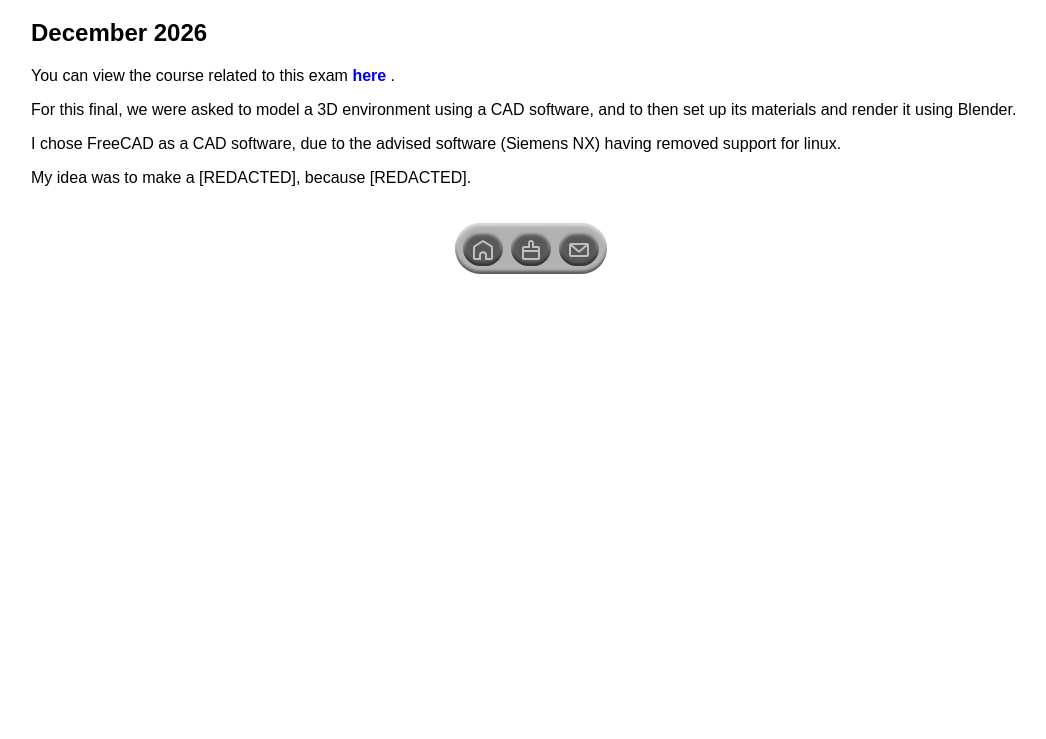
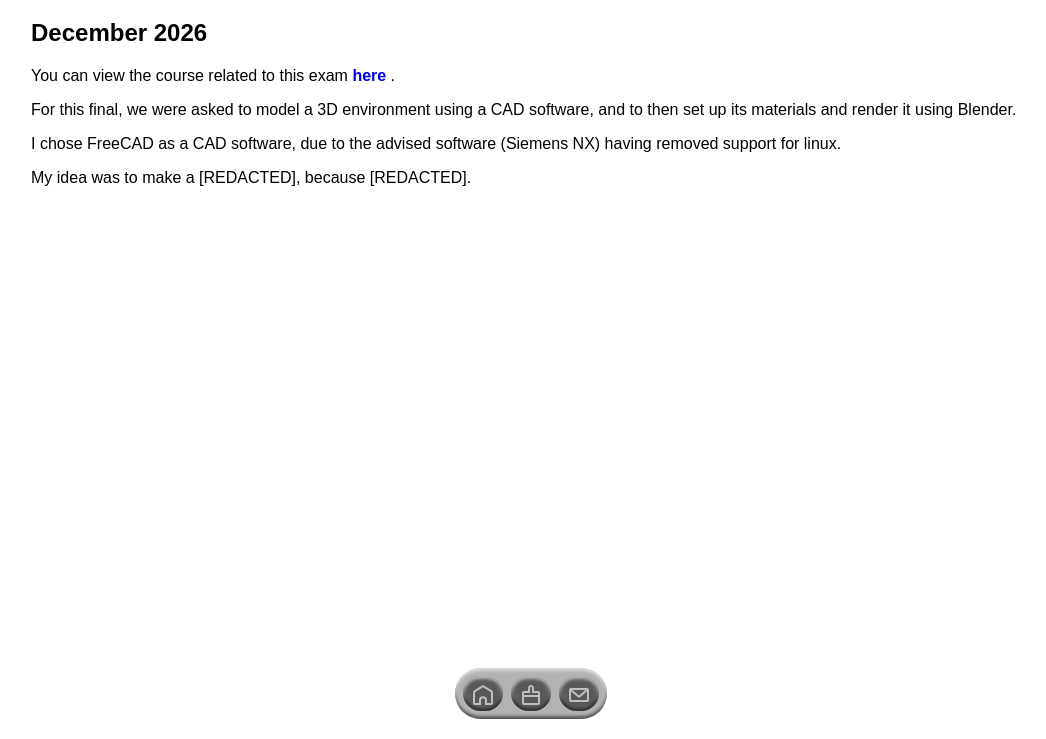
Before and after one commit to lucadoesstuffff/Portfolio, a plain HTML site: page 3d-graphics-and-modelling-final.html in a window 1280 px wide. Shown: the part 61-800 px from the top of the page, without its empty margins (109-1155 px from the left). Drawn offline with Linux system fonts and the light colour scheme.

Commit message:
Made footer stick to the bottom.

```diff
--- a/3d-graphics-and-modelling-final.html
+++ b/3d-graphics-and-modelling-final.html
@@ -25,6 +25,7 @@
             <p>My idea was to make a [REDACTED], because [REDACTED].</p>
         </main>
 
+        <div class="footer-spacer"></div>
         <div class="footer-container">
             <footer class="footer">
                 <a href="index.html" class="footer-link">
@@ -38,5 +39,6 @@
                 </a>
             </footer>
         </div>
+        <script src="index.js"></script>
     </body>
 </html>
--- a/footer.css
+++ b/footer.css
@@ -1,6 +1,5 @@
 .footer-container {
-    position: sticky;
-    z-index: 1000;
+    position: fixed;
     bottom: 0;
     width: 100%;
 
--- /dev/null
+++ b/index.js
@@ -0,0 +1,19 @@
+const footer = document.querySelector(".footer");
+const spacers = document.querySelectorAll(".footer-spacer");
+
+if(footer) {
+    const setSpacerHeight = () => {
+        const styles = getComputedStyle(footer);
+        const height =
+            footer.getBoundingClientRect().height +
+            parseFloat(styles.marginTop) +
+            parseFloat(styles.marginBottom);
+
+        spacers.forEach((spacer) => {
+            spacer.style.height = `${height}px`;
+        });
+    };
+
+    setSpacerHeight();
+    new ResizeObserver(setSpacerHeight).observe(footer);
+}
```
Also changed, not shown: 404.html (+2 -0 lines), index.html (+2 -0 lines), projects.html (+2 -0 lines), user-experience-design-and-2d-graphics-final.html (+2 -0 lines).
